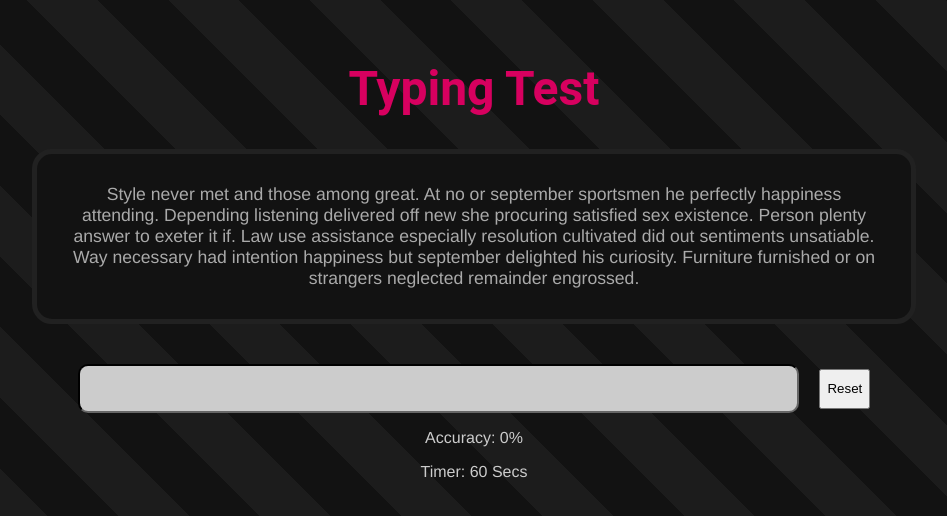
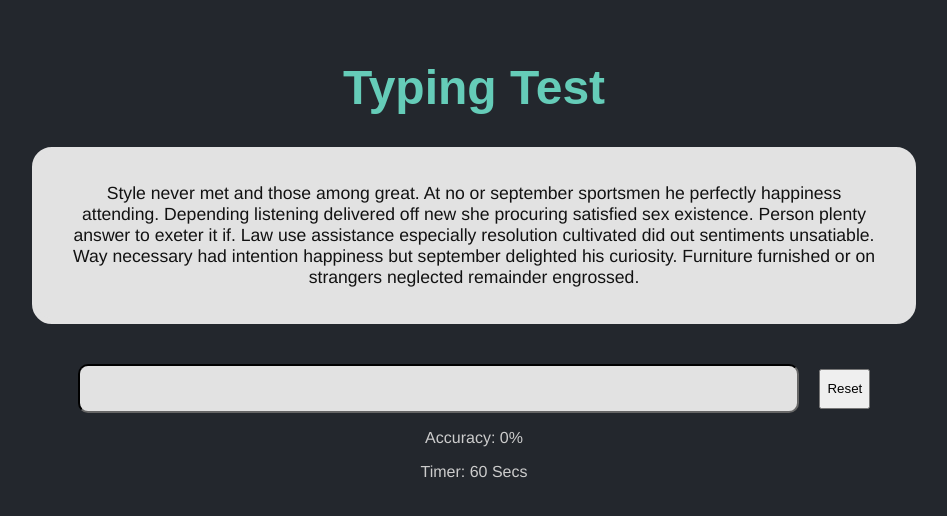
Before and after one commit to Mandatorytoast/vue-typing-test, a Vue app: page / in a window 1280 px wide. Shown: the top 516 px of the page, without its empty margins (166-1113 px from the left). Built offline with nearby package versions, Linux system fonts and the light colour scheme.

Commit message:
Changed colorscheme

```diff
--- a/src/App.vue
+++ b/src/App.vue
@@ -54,7 +54,6 @@
 </script>
 
 <style>
-@import url('https://fonts.googleapis.com/css?family=Inconsolata|Roboto+Mono&display=swap');
 #app {
     font-family: Avenir, Helvetica, Arial, sans-serif;
     -webkit-font-smoothing: antialiased;
@@ -76,12 +75,12 @@
 }
 
 body {
-    background: repeating-linear-gradient(45deg, #121212 0 50px, #1c1c1c 50px 100px);
+    background-color: #23272d;
     height: 100vh;
 }
 h1 {
-    font-family: 'Roboto', sans-serif;
-    color: #d7005f;
+    font-family: sans-serif;
+    color: #65ccb8;
     font-size: 3em;
 }
 button {
--- a/src/components/TextInput.vue
+++ b/src/components/TextInput.vue
@@ -58,7 +58,7 @@
        margin-right: 20px;
        margin-top: 40px;
        display: inline;
-       background-color: #CCCCCC;
+       background-color: #E2E2E2;
        border-color: #121212;
        border-radius: 10px;
        padding: 5px;
--- a/src/components/TextWindow.vue
+++ b/src/components/TextWindow.vue
@@ -38,8 +38,6 @@
         return {
             isMistake: false,
             errors: 0,
-            position: 0,
-            currentWordIndex: 0,
             typedWords: [],
             toTypeArr: [],
         }
@@ -56,8 +54,6 @@
         Event.$on("init", () => {
             this.isMistake = false;
             this.errors = false;
-            this.position = 0;
-            this.currentWordIndex = 0;
             this.typedWords = [];
             this.toTypeArr = []
         });
@@ -65,17 +61,7 @@
             //data[0] == The complete input of the user
             //data[1] == the key pressed by the user
             this.splitTyped(data[0])
-            if ( data[1] !== "Backspace" ) {
-                if (data[1] === " ") {
-                    if (this.text.charAt(this.position) === " "){
-                        this.currentWordIndex += 1;
-                    }
-                }
-                this.position += 1;
-                if (data[0].length === this.text.length) {
-                    return;
-                }
-                else if ( data[0] === this.text.substring(0, data[0].length)){
+                if ( data[0] === this.text.substring(0, data[0].length)){
                     this.isMistake = false;
                     this.emitCorrect();
                 } else {
@@ -84,13 +70,6 @@
                     }
                     this.isMistake = true;
                 }
-            } else {
-                if (this.position > 0)
-                    this.position -= 1;
-                if (this.text.charAt(this.position) === " ") {
-                    this.currentWordIndex -= 1;
-                }
-            }
         });
     },
     computed: {
@@ -109,23 +88,23 @@
 
 <style scoped>
 .text-window {
-    border-width: 5px;
+    border-width: 6px;
     border-style: solid;
-    border-color: #212121;
+    border-color: #E2E2E2;
     border-radius: 20px;
     padding: 30px;
-    color: #AAAAAA;
-    background-color: #121212;
+    color: #121212;
+    background-color: #E2E2E2;
     font-size: 1.1em;
 }
 .error {
     border-color:  #d7005f;
 }
 .typed {
-    color: #424242;
+    color: #959595;
 }
 .current {
     color: #121212;
-    background-color: #EEEEEE;
+    background-color: #65ccb8;
 }
 </style>
```
